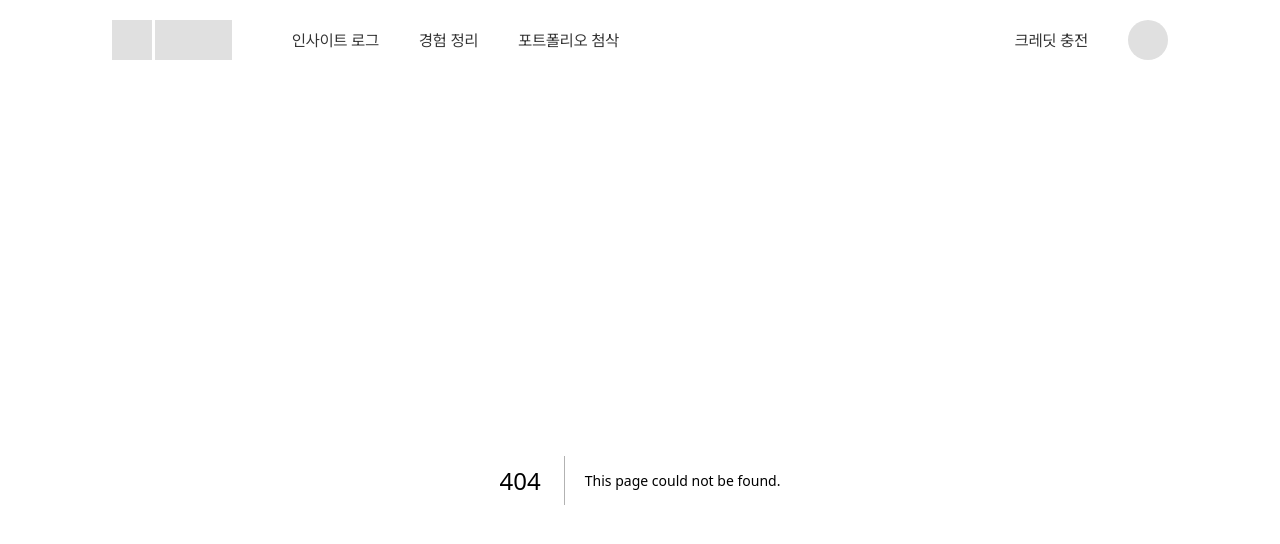
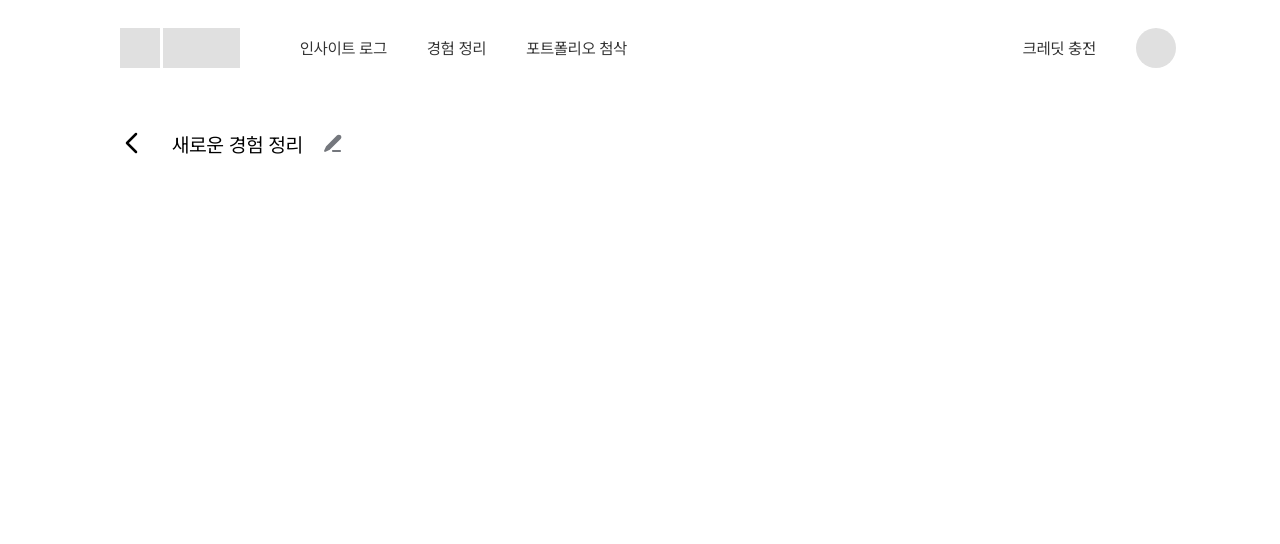
Before and after one commit to Teamie71/folioo-front, a Next.js app: page /experience/settings in a window 1280 px wide. Before the commit this address had no page. Shown: the top 544 px of the page. Built offline with nearby package versions, Linux system fonts and the light colour scheme.

Commit message:
✨ Feat: 설정 페이지 - 헤더 구현

```diff
--- /dev/null
+++ b/src/app/(main)/experience/settings/page.tsx
@@ -0,0 +1,45 @@
+export default function ExperienceSettingsPage() {
+  return (
+    <div className='mx-auto mt-[2.5rem] w-[66rem] min-w-[66rem]'>
+      {/* 헤더 */}
+      <div className='flex items-center gap-[1.25rem]'>
+        {/* TODO: 클릭 시 모달 */}
+        <button className='cursor-pointer border-none bg-transparent'>
+          <svg
+            xmlns='http://www.w3.org/2000/svg'
+            width='28'
+            height='28'
+            viewBox='0 0 28 28'
+            fill='none'
+          >
+            <path
+              d='M18 23L9 14L18 5.00001'
+              stroke='black'
+              strokeWidth='2.5'
+              strokeLinecap='round'
+              strokeLinejoin='round'
+            />
+          </svg>
+        </button>
+        <div className='flex items-center gap-[0.75rem]'>
+          <span className='text-[1.25rem] font-bold'>새로운 경험 정리</span>
+          {/* TODO: 클릭 시 경험 명 수정 */}
+          <button className='cursor-pointer border-none bg-transparent'>
+            <svg
+              xmlns='http://www.w3.org/2000/svg'
+              width='24'
+              height='24'
+              viewBox='0 0 24 24'
+              fill='none'
+            >
+              <path
+                d='M18.9993 19.0001C19.2542 19.0003 19.4993 19.0979 19.6847 19.2729C19.87 19.4479 19.9815 19.687 19.9965 19.9415C20.0114 20.1959 19.9286 20.4464 19.765 20.6419C19.6015 20.8373 19.3694 20.963 19.1163 20.9931L18.9993 21.0001H11.9993C11.7444 20.9998 11.4993 20.9022 11.3139 20.7272C11.1286 20.5522 11.0171 20.3131 11.0021 20.0587C10.9872 19.8042 11.07 19.5537 11.2336 19.3582C11.3972 19.1628 11.6292 19.0372 11.8823 19.0071L11.9993 19.0001H18.9993ZM16.0953 4.36806C16.5533 3.91036 17.171 3.64819 17.8183 3.63674C18.4657 3.62529 19.0923 3.86545 19.5662 4.30667C20.04 4.74789 20.3242 5.35574 20.359 6.00229C20.3937 6.64883 20.1762 7.28363 19.7523 7.77306L19.6303 7.90306L8.73431 18.8001C8.63908 18.8954 8.53145 18.9775 8.41431 19.0441L8.29431 19.1041L4.49031 20.8341C3.68231 21.2011 2.85231 20.4171 3.12531 19.6091L3.16531 19.5091L4.89531 15.7041C4.95076 15.5817 5.0224 15.4673 5.10831 15.3641L5.19831 15.2641L16.0953 4.36806Z'
+                fill='#74777D'
+              />
+            </svg>
+          </button>
+        </div>
+      </div>
+    </div>
+  );
+}
```
